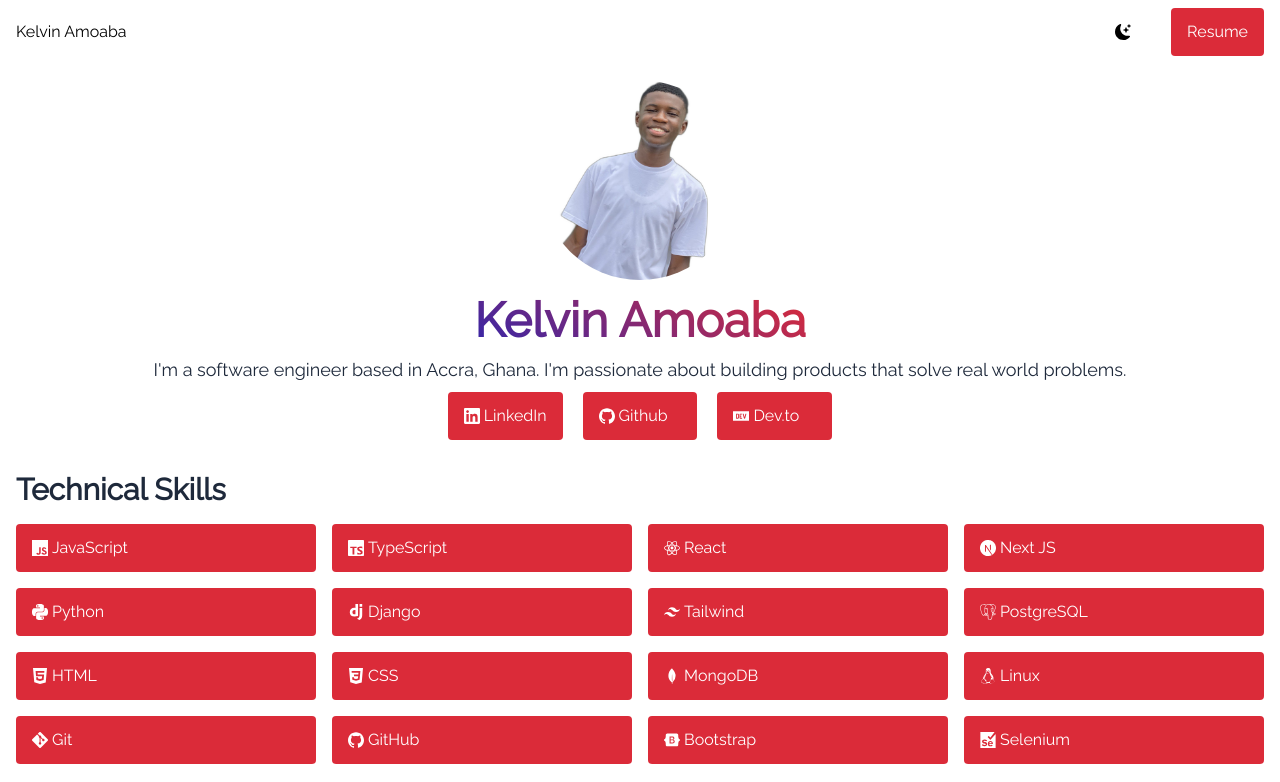
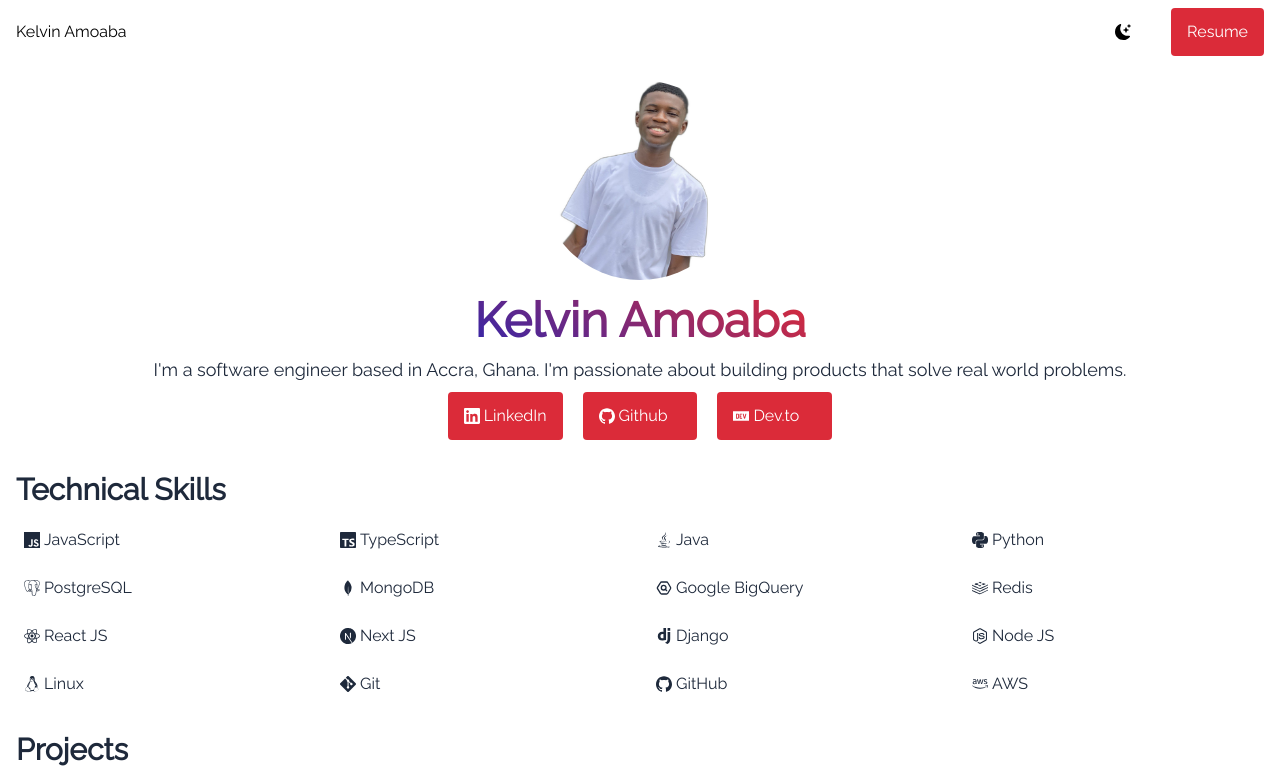
Before and after one commit to AmoabaKelvin/personal-portfolio, a Next.js app: page / in a window 1280 px wide. Shown: the top 782 px of the page. Built offline with nearby package versions, Linux system fonts and the light colour scheme.

Commit message:
feat: update skills

```diff
--- a/src/components/UI/Skills.tsx
+++ b/src/components/UI/Skills.tsx
@@ -1,33 +1,22 @@
-import React from "react";
-import Link from "../links/Link";
 import {
+  SiAmazonaws,
+  SiDjango,
+  SiGit,
+  SiGithub,
   SiJavascript,
+  SiLinux,
+  SiMongodb,
+  SiNextdotjs,
+  SiPostgresql,
+  SiPython,
+  SiReact,
+  SiRedis,
   SiTypescript,
-  SiReact,
-  SiTailwindcss,
-  SiPostgresql,
-  SiMongodb,
-  SiGithub,
-  SiGit,
-  SiHeroku,
-  SiNetlify,
-  SiFigma,
-  SiAdobeillustrator,
-  SiAdobephotoshop,
-  SiAdobexd,
-  SiNextdotjs,
-  SiPython,
-  SiDjango,
-  SiHtml5,
-  SiCss3,
-  SiLinux,
-  SiBootstrap,
-  SiSelenium,
 } from "react-icons/si";
 
-import { DiPostgresql } from "react-icons/di";
+import { FaJava, FaNodeJs } from "react-icons/fa";
+import { TbBrandGoogleBigQuery } from "react-icons/tb";
 
-const Skills = () => {
 const skills = [
   {
     name: "JavaScript",
@@ -38,7 +27,31 @@ const Skills = () => {
     icon: <SiTypescript />,
   },
   {
-      name: "React",
+    name: "Java",
+    icon: <FaJava />,
+  },
+  {
+    name: "Python",
+    icon: <SiPython />,
+  },
+  {
+    name: "PostgreSQL",
+    icon: <SiPostgresql />,
+  },
+  {
+    name: "MongoDB",
+    icon: <SiMongodb />,
+  },
+  {
+    name: "Google BigQuery",
+    icon: <TbBrandGoogleBigQuery />,
+  },
+  {
+    name: "Redis",
+    icon: <SiRedis />,
+  },
+  {
+    name: "React JS",
     icon: <SiReact />,
   },
   {
@@ -46,32 +59,12 @@ const Skills = () => {
     icon: <SiNextdotjs />,
   },
   {
-      name: "Python",
-      icon: <SiPython />,
-    },
-    {
     name: "Django",
     icon: <SiDjango />,
   },
   {
-      name: "Tailwind",
-      icon: <SiTailwindcss />,
-    },
-    {
-      name: "PostgreSQL",
-      icon: <SiPostgresql />,
-    },
-    {
-      name: "HTML",
-      icon: <SiHtml5 />,
-    },
-    {
-      name: "CSS",
-      icon: <SiCss3 />,
-    },
-    {
-      name: "MongoDB",
-      icon: <SiMongodb />,
+    name: "Node JS",
+    icon: <FaNodeJs />,
   },
   {
     name: "Linux",
@@ -86,24 +79,20 @@ const Skills = () => {
     icon: <SiGithub />,
   },
   {
-      name: "Bootstrap",
-      icon: <SiBootstrap />,
-    },
-    {
-      name: "Selenium",
-      icon: <SiSelenium />,
+    name: "AWS",
+    icon: <SiAmazonaws />,
   },
 ];
-
+const Skills = () => {
   return (
     <div className="dark:text-slate-300 text-slate-800 mt-8">
       <h1 className="text-3xl font-bold mb-4">Technical Skills</h1>
       <div className="grid grid-cols-2 gap-4 sm:grid-cols-3 md:grid-cols-4">
         {skills.map((skill, index) => (
-          <Link href="#" key={index} className="flex items-center gap-1">
+          <span key={index} className="flex items-center gap-1 px-2 py-1">
             {skill.icon}
             {skill.name}
-          </Link>
+          </span>
         ))}
       </div>
     </div>
```
Lines whose indentation alone changed are shown as unchanged.
